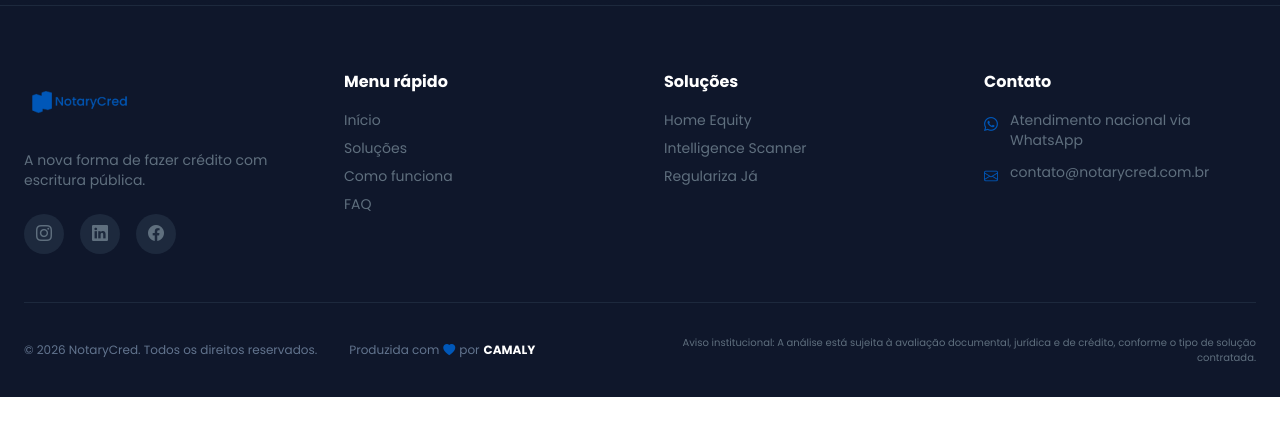
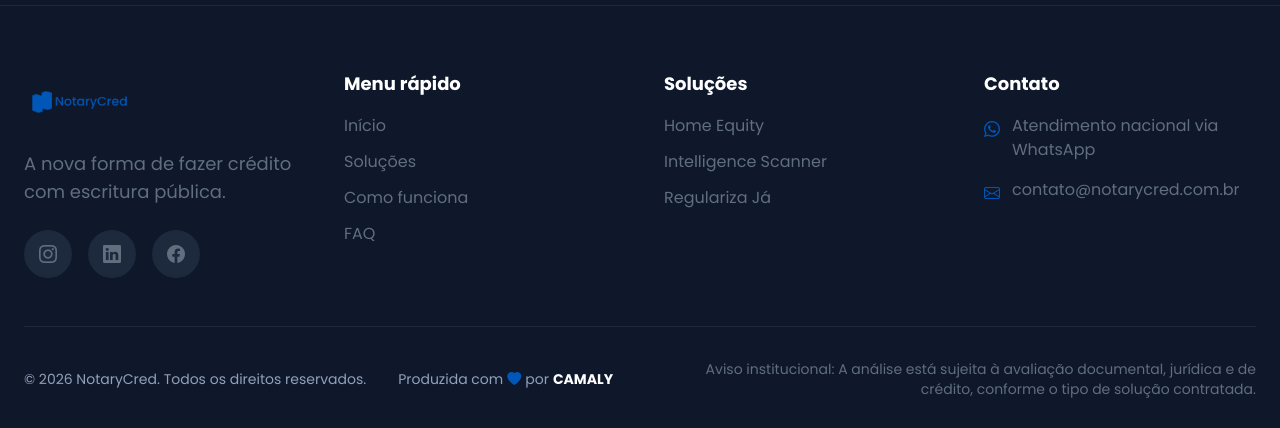
Before and after one commit to joabedev123-alt/notarycred-landing-page, a React (Vite) app: page / in a window 1280 px wide. Shown: the part 7835-8263 px from the top of the page. Before the commit the page ends 8232 px from the top, so only its background shows below. Built offline with nearby package versions, Linux system fonts and the light colour scheme; grey boxes are pictures that could not be loaded.

Commit message:
Refactor: increase footer typography scale for better legibility

```diff
--- a/src/App.tsx
+++ b/src/App.tsx
@@ -562,17 +562,17 @@ function App() {
                   aria-label="NotaryCred Logo"
                 ></div>
               </div>
-              <p className="text-nc-text-gray text-sm mb-6">A nova forma de fazer crédito com escritura pública.</p>
+              <p className="text-nc-text-gray text-base md:text-lg mb-6">A nova forma de fazer crédito com escritura pública.</p>
               <div className="flex gap-4">
-                <a href="#" className="w-10 h-10 bg-slate-800 rounded-full flex items-center justify-center text-nc-text-gray hover:text-white hover:bg-nc-navy-dark transition-colors"><i className="bi bi-instagram"></i></a>
-                <a href="#" className="w-10 h-10 bg-slate-800 rounded-full flex items-center justify-center text-nc-text-gray hover:text-white hover:bg-nc-navy-dark transition-colors"><i className="bi bi-linkedin"></i></a>
-                <a href="#" className="w-10 h-10 bg-slate-800 rounded-full flex items-center justify-center text-nc-text-gray hover:text-white hover:bg-nc-navy-dark transition-colors"><i className="bi bi-facebook"></i></a>
+                <a href="#" className="w-12 h-12 bg-slate-800 rounded-full flex items-center justify-center text-nc-text-gray hover:text-white hover:bg-nc-navy-dark transition-colors text-lg"><i className="bi bi-instagram"></i></a>
+                <a href="#" className="w-12 h-12 bg-slate-800 rounded-full flex items-center justify-center text-nc-text-gray hover:text-white hover:bg-nc-navy-dark transition-colors text-lg"><i className="bi bi-linkedin"></i></a>
+                <a href="#" className="w-12 h-12 bg-slate-800 rounded-full flex items-center justify-center text-nc-text-gray hover:text-white hover:bg-nc-navy-dark transition-colors text-lg"><i className="bi bi-facebook"></i></a>
               </div>
             </div>
 
             <div>
-              <h4 className="text-white font-bold mb-4">Menu rápido</h4>
-              <ul className="space-y-2 text-sm text-nc-text-gray">
+              <h4 className="text-white font-bold text-lg mb-4">Menu rápido</h4>
+              <ul className="space-y-3 text-base text-nc-text-gray">
                 <li><a href="#inicio" className="hover:text-nc-primary-blue transition-colors">Início</a></li>
                 <li><a href="#solucoes" className="hover:text-nc-primary-blue transition-colors">Soluções</a></li>
                 <li><a href="#como-funciona" className="hover:text-nc-primary-blue transition-colors">Como funciona</a></li>
@@ -581,8 +581,8 @@ function App() {
             </div>
 
             <div>
-              <h4 className="text-white font-bold mb-4">Soluções</h4>
-              <ul className="space-y-2 text-sm text-nc-text-gray">
+              <h4 className="text-white font-bold text-lg mb-4">Soluções</h4>
+              <ul className="space-y-3 text-base text-nc-text-gray">
                 <li><a href="#solucoes" className="hover:text-nc-primary-blue transition-colors">Home Equity</a></li>
                 <li><a href="#solucoes" className="hover:text-nc-primary-blue transition-colors">Intelligence Scanner</a></li>
                 <li><a href="#solucoes" className="hover:text-nc-primary-blue transition-colors">Regulariza Já</a></li>
@@ -590,8 +590,8 @@ function App() {
             </div>
 
             <div>
-              <h4 className="text-white font-bold mb-4">Contato</h4>
-              <ul className="space-y-3 text-sm text-nc-text-gray">
+              <h4 className="text-white font-bold text-lg mb-4">Contato</h4>
+              <ul className="space-y-4 text-base text-nc-text-gray">
                 <li className="flex items-start gap-3">
                   <i className="bi bi-whatsapp text-nc-primary-blue mt-1"></i>
                   <span>Atendimento nacional via WhatsApp</span>
@@ -604,16 +604,16 @@ function App() {
             </div>
           </div>
 
-          <div className="pt-8 border-t border-slate-800 text-center md:text-left flex flex-col md:flex-row justify-between items-center gap-4">
+          <div className="pt-8 border-t border-slate-800 text-center md:text-left flex flex-col md:flex-row justify-between items-center gap-6">
             <div className="flex flex-col md:flex-row items-center gap-4 md:gap-8">
-              <p className="text-slate-500 text-xs">
+              <p className="text-slate-400 text-sm">
                 © 2026 NotaryCred. Todos os direitos reservados.
               </p>
-              <p className="text-slate-500 text-xs flex items-center">
+              <p className="text-slate-400 text-sm flex items-center">
                 Produzida com <i className="bi bi-heart-fill text-nc-primary-blue mx-1"></i> por <a href="https://camaly.com.br/" target="_blank" rel="noreferrer" className="font-bold text-white hover:text-nc-primary-blue transition-colors ml-1">CAMALY</a>
               </p>
             </div>
-            <p className="text-nc-text-gray text-[10px] max-w-xl text-center md:text-right">
+            <p className="text-nc-text-gray text-xs md:text-sm max-w-xl text-center md:text-right">
               Aviso institucional: A análise está sujeita à avaliação documental, jurídica e de crédito, conforme o tipo de solução contratada.
             </p>
           </div>
```
